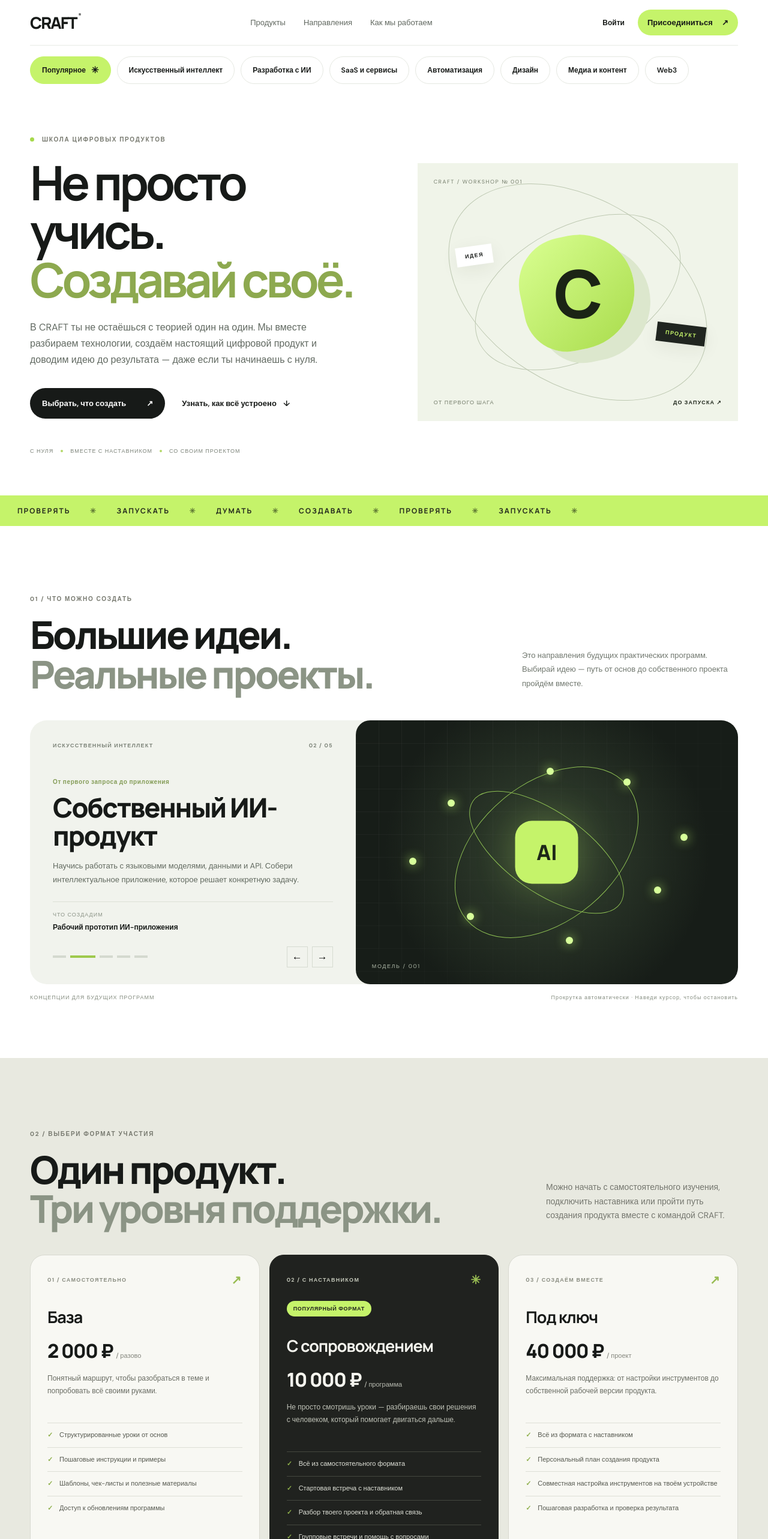
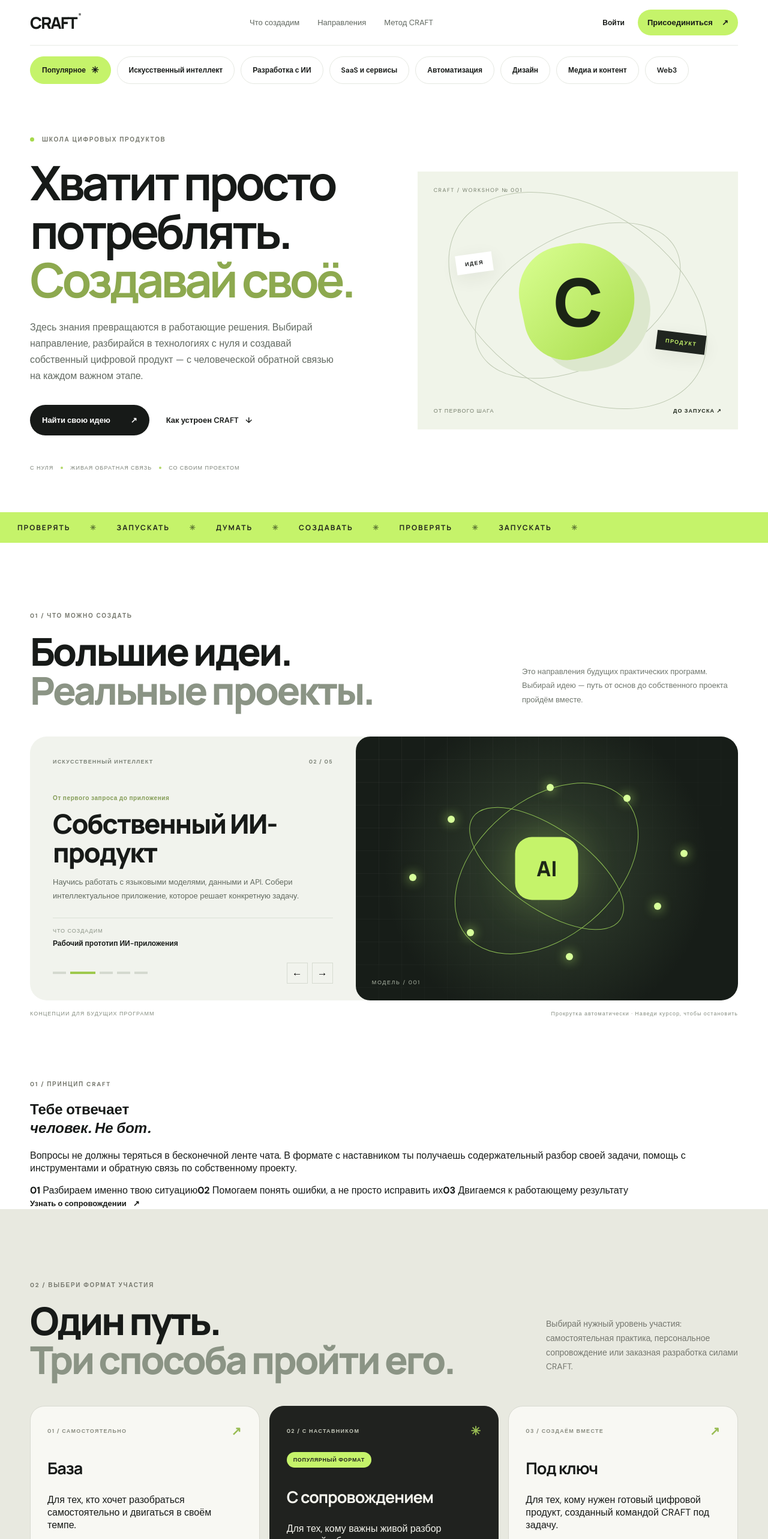
Before and after one commit to v8nwyrwdjs-boop/craft-platform, a Next.js app: page / in a window 1280 px wide. Shown: the top 2566 px of the page at 60% size. Built offline with nearby package versions, Linux system fonts and the light colour scheme.

Commit message:
feat(home): sharpen CRAFT positioning and remove homepage pricing

```diff
--- a/app/page.tsx
+++ b/app/page.tsx
@@ -26,9 +26,9 @@ export default function Home() {
       <header className="header wrap">
         <a className="brand" href="/" aria-label="CRAFT — главная">CRAFT<span>®</span></a>
         <nav aria-label="Основная навигация">
-          <a href="#products">Продукты</a>
+          <a href="#products">Что создадим</a>
           <a href="#directions">Направления</a>
-          <a href="#method">Как мы работаем</a>
+          <a href="#method">Метод CRAFT</a>
         </nav>
         <div className="header-account"><a href="/login">Войти</a><a className="header-cta" href="/register">Присоединиться <span>↗</span></a></div>
       </header>
@@ -47,13 +47,13 @@ export default function Home() {
       <section className="hero wrap">
         <div className="hero-copy">
           <p className="eyebrow"><i /> ШКОЛА ЦИФРОВЫХ ПРОДУКТОВ</p>
-          <h1>Не просто учись.<br /><em>Создавай своё.</em></h1>
-          <p className="hero-lead">В CRAFT ты не остаёшься с теорией один на один. Мы вместе разбираем технологии, создаём настоящий цифровой продукт и доводим идею до результата — даже если ты начинаешь с нуля.</p>
+          <h1>Хватит просто<br />потреблять.<br /><em>Создавай своё.</em></h1>
+          <p className="hero-lead">Здесь знания превращаются в работающие решения. Выбирай направление, разбирайся в технологиях с нуля и создавай собственный цифровой продукт — с человеческой обратной связью на каждом важном этапе.</p>
           <div className="hero-actions">
-            <a className="button button-dark" href="#products">Выбрать, что создать <span>↗</span></a>
-            <a className="text-link" href="#method">Узнать, как всё устроено <span>↓</span></a>
+            <a className="button button-dark" href="#products">Найти свою идею <span>↗</span></a>
+            <a className="text-link" href="#method">Как устроен CRAFT <span>↓</span></a>
           </div>
-          <div className="hero-proof"><span>С НУЛЯ</span><i/><span>ВМЕСТЕ С НАСТАВНИКОМ</span><i/><span>СО СВОИМ ПРОЕКТОМ</span></div>
+          <div className="hero-proof"><span>С НУЛЯ</span><i/><span>ЖИВАЯ ОБРАТНАЯ СВЯЗЬ</span><i/><span>СО СВОИМ ПРОЕКТОМ</span></div>
         </div>
         <div className="hero-art" aria-label="Графическая композиция о создании цифрового продукта">
           <div className="hero-art-label">CRAFT / WORKSHOP № 001</div>
@@ -68,40 +68,42 @@ export default function Home() {
 
       <ProductShowcase />
 
+      <section className="human-edge-section"><div className="wrap human-edge-grid"><div><p className="eyebrow">01 / ПРИНЦИП CRAFT</p><h2>Тебе отвечает<br /><em>человек. Не бот.</em></h2></div><div className="human-edge-copy"><p>Вопросы не должны теряться в бесконечной ленте чата. В формате с наставником ты получаешь содержательный разбор своей задачи, помощь с инструментами и обратную связь по собственному проекту.</p><div className="human-edge-points"><span><b>01</b> Разбираем именно твою ситуацию</span><span><b>02</b> Помогаем понять ошибки, а не просто исправить их</span><span><b>03</b> Двигаемся к работающему результату</span></div><a className="text-link" href="/formats#mentorship">Узнать о сопровождении <span>↗</span></a></div></div></section>
+
       <section className="offers-section" id="formats">
         <div className="wrap">
           <div className="section-head offers-heading">
-            <div><p className="eyebrow">02 / ВЫБЕРИ ФОРМАТ УЧАСТИЯ</p><h2>Один продукт.<br /><em>Три уровня поддержки.</em></h2></div>
-            <p>Можно начать с самостоятельного изучения, подключить наставника или пройти путь создания продукта вместе с командой CRAFT.</p>
+            <div><p className="eyebrow">02 / ВЫБЕРИ ФОРМАТ УЧАСТИЯ</p><h2>Один путь.<br /><em>Три способа пройти его.</em></h2></div>
+            <p>Выбирай нужный уровень участия: самостоятельная практика, персональное сопровождение или заказная разработка силами CRAFT.</p>
           </div>
           <div className="offer-grid">
             <article className="offer-card">
               <div className="offer-top"><span>01 / САМОСТОЯТЕЛЬНО</span><span className="offer-mark">↗</span></div>
               <h3>База</h3>
-              <p className="offer-price">2 000 ₽ <small>/ разово</small></p>
+              <p className="offer-fit">Для тех, кто хочет разобраться самостоятельно и двигаться в своём темпе.</p>
               <p className="offer-summary">Понятный маршрут, чтобы разобраться в теме и попробовать всё своими руками.</p>
               <ul><li>Структурированные уроки от основ</li><li>Пошаговые инструкции и примеры</li><li>Шаблоны, чек-листы и полезные материалы</li><li>Доступ к обновлениям программы</li></ul>
-              <a className="offer-link" href="/register">Изучить программу <b>↗</b></a>
+              <a className="offer-link" href="/formats#self-study">Изучить формат <b>↗</b></a>
             </article>
             <article className="offer-card offer-card-featured">
               <div className="offer-top"><span>02 / С НАСТАВНИКОМ</span><span className="offer-mark">✳</span></div>
               <div className="offer-ribbon">ПОПУЛЯРНЫЙ ФОРМАТ</div>
               <h3>С сопровождением</h3>
-              <p className="offer-price">10 000 ₽ <small>/ программа</small></p>
+              <p className="offer-fit">Для тех, кому важны живой разбор решений, обратная связь и поддержка наставника.</p>
               <p className="offer-summary">Не просто смотришь уроки — разбираешь свои решения с человеком, который помогает двигаться дальше.</p>
               <ul><li>Всё из самостоятельного формата</li><li>Стартовая встреча с наставником</li><li>Разбор твоего проекта и обратная связь</li><li>Групповые встречи и помощь с вопросами</li></ul>
-              <a className="offer-link" href="/register">Выбрать сопровождение <b>↗</b></a>
+              <a className="offer-link" href="/formats#mentorship">Как устроено сопровождение <b>↗</b></a>
             </article>
             <article className="offer-card">
               <div className="offer-top"><span>03 / СОЗДАЁМ ВМЕСТЕ</span><span className="offer-mark">↗</span></div>
               <h3>Под ключ</h3>
-              <p className="offer-price">40 000 ₽ <small>/ проект</small></p>
-              <p className="offer-summary">Максимальная поддержка: от настройки инструментов до собственной рабочей версии продукта.</p>
-              <ul><li>Всё из формата с наставником</li><li>Персональный план создания продукта</li><li>Совместная настройка инструментов на твоём устройстве</li><li>Пошаговая разработка и проверка результата</li></ul>
-              <a className="offer-link" href="/register">Обсудить свой проект <b>↗</b></a>
+              <p className="offer-fit">Для тех, кому нужен готовый цифровой продукт, созданный командой CRAFT под задачу.</p>
+              <p className="offer-summary">Ты формулируешь задачу и требования. CRAFT проектирует и разрабатывает согласованное решение, затем передаёт проект, исходники и инструкции.</p>
+              <ul><li>Обсуждение задачи и требований</li><li>Согласование объёма и этапов работы</li><li>Разработка и проверка решения командой CRAFT</li><li>Передача проекта, исходников и документации</li></ul>
+              <a className="offer-link" href="/formats#done-for-you">Условия разработки <b>↗</b></a>
             </article>
           </div>
-          <p className="offer-disclaimer">Цены и состав пакетов — проектная модель для тестирования спроса. Точные сроки, объём встреч, поддержка и условия будут закреплены в описании каждой программы до открытия продаж.</p>
+          <p className="offer-disclaimer">Форматы и предварительная комплектация описаны отдельно. Сроки, объём работ, правки и условия фиксируются до начала конкретной программы или проекта.</p>
         </div>
       </section>
 
@@ -110,9 +112,9 @@ export default function Home() {
           <div><p className="eyebrow">03 / CRAFT CLUB</p><h2>Не учиться в одиночку.<br /><em>Быть среди своих.</em></h2><p className="membership-lead">Подписка для тех, кто хочет оставаться в движении, получать новые идеи и иметь место, где можно спросить, показать прогресс и найти единомышленников.</p></div>
           <article className="membership-card">
             <div className="offer-top"><span>ЕЖЕМЕСЯЧНАЯ ПОДПИСКА</span><span className="offer-mark">✳</span></div>
-            <p className="membership-price">990 ₽ <small>/ месяц</small></p>
+            <p className="membership-fit">Для тех, кто хочет оставаться в профессиональном движении, обмениваться опытом и регулярно практиковаться.</p>
             <ul><li>Закрытое сообщество участников CRAFT</li><li>Ежемесячные практические воркшопы</li><li>Библиотека шаблонов, инструкций и разборов</li><li>Групповые часы вопросов и ответов</li><li>Специальные цены на программы и мероприятия</li><li>Ранний доступ к новым направлениям</li></ul>
-            <a className="button button-dark" href="/register">Присоединиться к сообществу <span>↗</span></a>
+            <a className="button button-dark" href="/formats#club">Узнать о CRAFT CLUB <span>↗</span></a>
             <small className="membership-note">Подписка не заменяет персональное наставничество и не включает индивидуальную разработку проекта.</small>
           </article>
         </div>
@@ -121,7 +123,7 @@ export default function Home() {
       <section className="directions-section" id="directions">
         <div className="wrap">
           <div className="section-head">
-            <div><p className="eyebrow">02 / ОБЛАСТИ, КОТОРЫЕ МЫ ИССЛЕДУЕМ</p><h2>Найди своё<br /><em>направление.</em></h2></div>
+            <div><p className="eyebrow">03 / ОБЛАСТИ, КОТОРЫЕ МЫ ИССЛЕДУЕМ</p><h2>Найди своё<br /><em>направление.</em></h2></div>
             <p>От цифрового бизнеса и искусственного интеллекта до медиа и новых моделей торговли. Начать можно с любого уровня — основы разберём вместе.</p>
           </div>
           <div className="direction-showcase">
@@ -141,7 +143,7 @@ export default function Home() {
 
       <section className="manifesto-section" id="method">
         <div className="wrap manifesto-grid">
-          <div className="manifesto-aside"><p className="eyebrow">03 / ФИЛОСОФИЯ CRAFT</p><span className="manifesto-stamp">НЕ УЧИМ<br/>ВПУСТУЮ<span>✳</span></span></div>
+          <div className="manifesto-aside"><p className="eyebrow">04 / ФИЛОСОФИЯ CRAFT</p><span className="manifesto-stamp">НЕ УЧИМ<br/>ВПУСТУЮ<span>✳</span></span></div>
           <div className="manifesto-main">
             <h2>Здесь не заканчивают курс.<br /><em>Здесь создают свой продукт.</em></h2>
             <p>Главная идея CRAFT проста: знания должны превращаться в действие. Поэтому мы не ограничиваемся уроками и упражнениями — мы вместе с тобой проходим путь создания настоящего проекта. Ты понимаешь, почему принимаешь каждое решение, учишься на практике и видишь, как идея становится работающим продуктом.</p>
@@ -153,7 +155,7 @@ export default function Home() {
       <section className="journey-section">
         <div className="wrap">
           <div className="section-head">
-            <div><p className="eyebrow">04 / ОТ ИДЕИ ДО РЕЗУЛЬТАТА</p><h2>Шаг за шагом.<br /><em>Вместе с тобой.</em></h2></div>
+            <div><p className="eyebrow">05 / ОТ ИДЕИ ДО РЕЗУЛЬТАТА</p><h2>Шаг за шагом.<br /><em>Вместе с тобой.</em></h2></div>
             <p>Не нужно знать всё заранее. Мы выстраиваем понятный маршрут и помогаем двигаться вперёд на каждом этапе.</p>
           </div>
           <div className="journey-list">{stages.map(([number,title,description]) => (
@@ -164,13 +166,13 @@ export default function Home() {
 
       <section className="start-section">
         <div className="wrap start-grid">
-          <div><p className="eyebrow">05 / МОЖНО НАЧАТЬ С НУЛЯ</p><h2>Неважно,<br />что ты уже знаешь.<br /><em>Важно, что создашь.</em></h2></div>
+          <div><p className="eyebrow">06 / МОЖНО НАЧАТЬ С НУЛЯ</p><h2>Неважно,<br />что ты уже знаешь.<br /><em>Важно, что создашь.</em></h2></div>
           <div className="start-copy"><p>Никогда не программировал? Не знаешь, как устроен ИИ или цифровой бизнес? Это не повод откладывать идею. Мы начинаем с понятных основ, разбираем каждый шаг и постепенно переходим к практике.</p><div className="start-points"><span><b>01</b> Понятные объяснения без лишнего жаргона</span><span><b>02</b> Практика на собственном проекте</span><span><b>03</b> Поддержка и обратная связь по ходу работы</span></div><a className="text-link" href="/directions">Посмотреть направления <span>↗</span></a></div>
         </div>
       </section>
 
       <section className="apply wrap" id="join">
-        <div className="apply-panel"><p className="eyebrow">06 / ТВОЯ ИДЕЯ МОЖЕТ СТАТЬ ПРОЕКТОМ</p><h2>Давай создадим<br /><em>что-то настоящее.</em></h2><p>Изучи направления, выбери идею или приходи со своей. Следующий шаг — обсудить, что можно построить вместе.</p><a className="button button-light" href="/register">Начать знакомство с CRAFT <span>↗</span></a><small>Программы находятся в стадии формирования. Конкретные условия и даты запуска будут опубликованы отдельно.</small></div>
+        <div className="apply-panel"><p className="eyebrow">07 / ТВОЯ ИДЕЯ МОЖЕТ СТАТЬ ПРОЕКТОМ</p><h2>Давай создадим<br /><em>что-то настоящее.</em></h2><p>Изучи направления, выбери идею или приходи со своей. Следующий шаг — обсудить, что можно построить вместе.</p><a className="button button-light" href="/formats">Выбрать свой формат <span>↗</span></a><small>Программы находятся в стадии формирования. Конкретные условия и даты запуска будут опубликованы отдельно.</small></div>
       </section>
 
       <footer className="footer wrap"><a className="brand" href="/">CRAFT<span>®</span></a><p>ШКОЛА ЦИФРОВЫХ ПРОДУКТОВ</p><span>© 2026 CRAFT. Создавай осмысленно.</span></footer>
```
